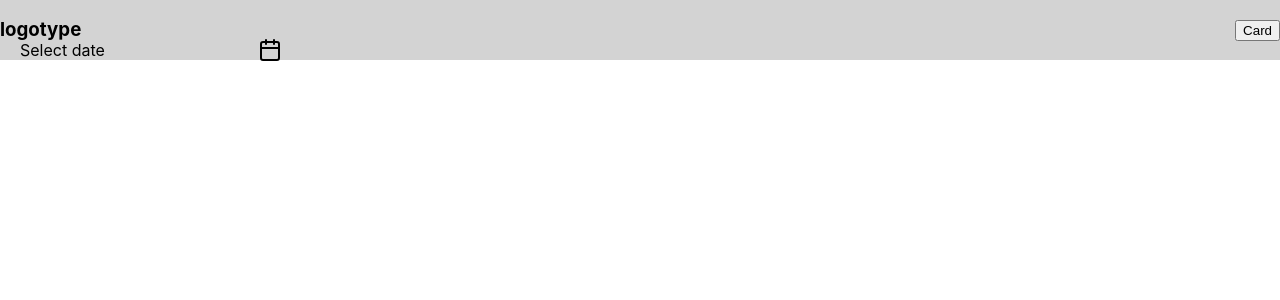
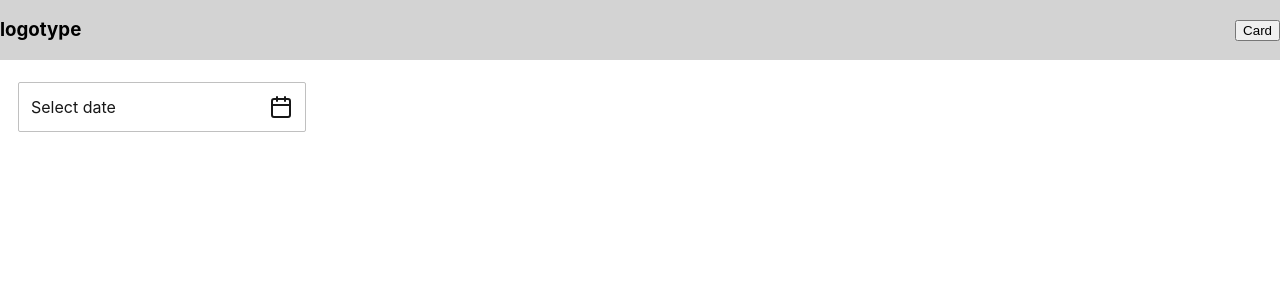
Before and after one commit to AliakseiKrasko/universal_components, a React (Vite) app: page / in a window 1280 px wide. Shown: the top 300 px of the page. Built offline with nearby package versions, Linux system fonts and the light colour scheme.

Commit message:
added position dataPicker

```diff
--- a/src/components/DataPicker/DataPicker.tsx
+++ b/src/components/DataPicker/DataPicker.tsx
@@ -47,11 +47,11 @@ export const DatePickerSingle = ({
                             mode="single"
                             selected={selected}
                             onSelect={setSelected}
-                            footer={
+                            /*footer={
                                 selected
                                     ? `You picked ${selected.toLocaleDateString()}.`
                                     : "Please pick a date."
-                            }
+                            }*/
                             className="rdp-root"
                         />
                     </div>
--- a/src/components/DataPicker/datePicker.module.css
+++ b/src/components/DataPicker/datePicker.module.css
@@ -2,7 +2,7 @@
     font-weight: 400;
     font-size: 14px;
     line-height: 24px;
-    color: var(--light-900);
+    color: #FFFFFF;
 }
 
 .datePicker {
@@ -11,19 +11,22 @@
     padding: 6px 12px;
     display: inline-flex;
     justify-content: space-between;
-    border: 1px solid var(--dark-300);
+    align-items: center;
+    border: 1px solid silver;
     border-radius: 2px;
-    background-color: var(--dark-500);
-    color: var(--light-100);
+    background-color: #FFFFFF;
+    color: #171717;
     line-height: 24px;
     font-size: 16px;
     font-weight: 400;
     position: relative;
+    top: 50px;
+    left: 10px;
     cursor: pointer;
 }
 
 .datePicker:focus {
-    outline: 2px solid var(--primary-700);
+    border: 2px solid #2F68CC;
 }
 
 .wrapperCalendar {
```
